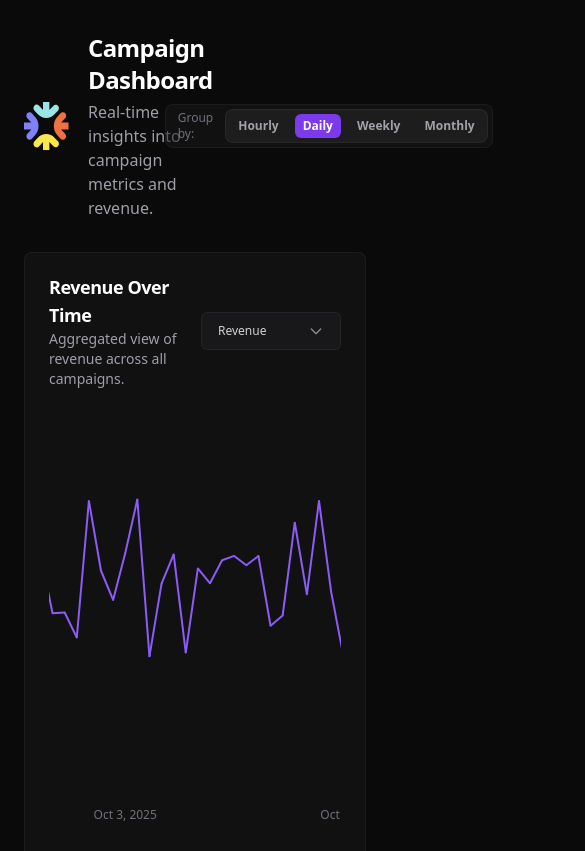
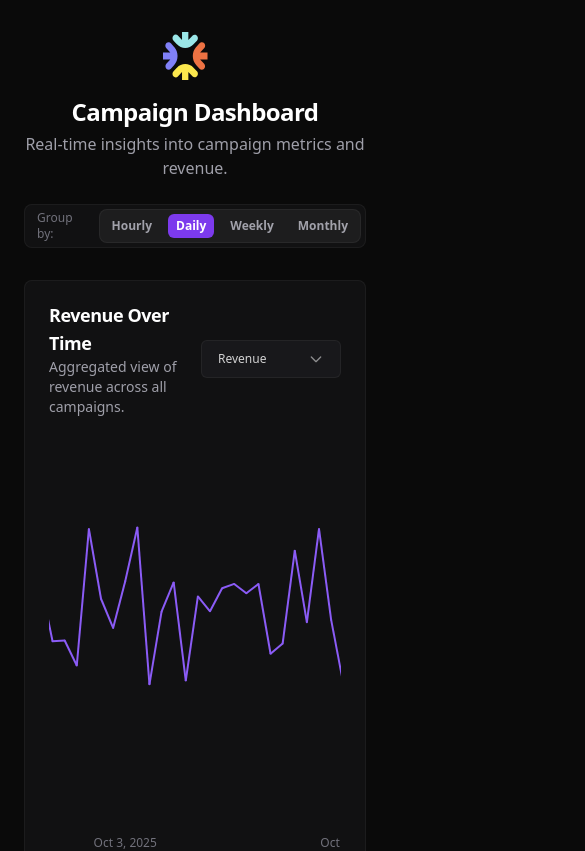
Before and after one commit to hapttic/front-test-assigment-2025-public, a React (Vite) app: page / in a window 390 px wide. Shown: the top 851 px of the page, 585 px wide, since content can reach past the window. Built offline with nearby package versions, Linux system fonts and the light colour scheme.

Commit message:
feat: add responsiveness

```diff
--- a/src/App.tsx
+++ b/src/App.tsx
@@ -28,7 +28,7 @@ function App() {
 
   return (
     <main className="bg-base container mx-auto px-6 py-8 space-y-8">
-      <div className="flex justify-between items-center">
+      <div className="flex flex-col justify-between items-center lg:flex-row">
         <Heading />
         <AggregationControl
           aggregationType={aggregationType}
--- a/src/components/Heading.tsx
+++ b/src/components/Heading.tsx
@@ -1,11 +1,11 @@
 
 function Heading() {
     return (
-        <div className="flex items-center">
+        <div className="flex flex-col gap-4 items-center mb-6 lg:mb-0 lg:flex-row">
           <img src="/Logo.svg" alt="Logo" className="w-12 h-12 mr-4" />
           <div className="flex flex-col">
-            <h1 className="text-2xl font-bold text-white tracking-tight">Campaign Dashboard</h1>
-            <h3 className="text-zinc-400 mt-1">Real-time insights into campaign metrics and revenue.</h3>
+            <h1 className="text-2xl font-bold text-white tracking-tight text-center lg:text-left">Campaign Dashboard</h1>
+            <h3 className="text-zinc-400 mt-1 text-center lg:text-left">Real-time insights into campaign metrics and revenue.</h3>
           </div>
         </div>
     );
--- a/src/components/Table.tsx
+++ b/src/components/Table.tsx
@@ -59,8 +59,8 @@ function Table( { metrics }: TableProps) {
         }
     }
 
-    return <div>
-        <table className="table-auto w-full text-left">
+    return <div className="overflow-x-auto">
+        <table className="table-auto w-full text-left ">
             <thead className="bg-white/[0.02] text-sm uppercase text-zinc-500 border-y border-white/5">
                 <tr>
                     <th
```
